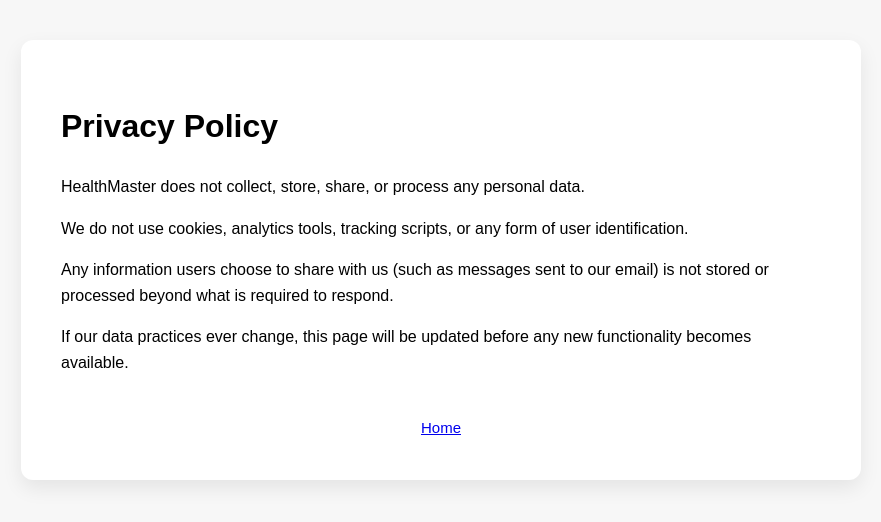
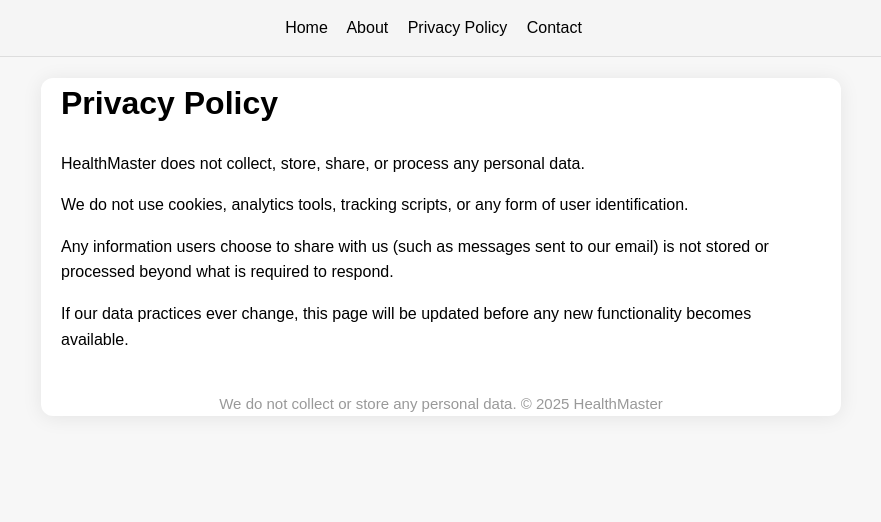
Before and after one commit to Olegmedor/healthmaster-site, a plain HTML site: page privacy.html in a window 1280 px wide. Shown: the whole page, without its empty margins (199-1080 px from the left). Drawn offline with Linux system fonts and the light colour scheme.

Commit message:
Refactor privacy.html layout and add navigation
Updated styles for better layout and added navigation.

```diff
--- a/privacy.html
+++ b/privacy.html
@@ -8,17 +8,17 @@
         body {
             font-family: Arial, sans-serif;
             margin: 0;
-            padding: 40px;
+            padding: 0px;
             background: #f7f7f7;
             line-height: 1.6;
         }
         .container {
             max-width: 760px;
-            margin: auto;
+            margin: 0 auto;
             background: white;
-            padding: 40px;
+            padding: 0px 20px;
             border-radius: 12px;
-            box-shadow: 0 8px 20px rgba(0,0,0,0.08);
+            box-shadow: 0 2px 20px rgba(0,0,0,0.08);
         }
         footer {
             margin-top: 40px;
@@ -26,9 +26,35 @@
             color: #999;
             text-align: center;
         }
+         /* Стили меню */
+        nav {
+            padding: 15px;
+            background: #f5f5f5;
+            border-bottom: 1px solid #ddd;
+            text-align: center;
+        }
+
+        nav a {
+            margin-right: 15px;
+            color: #000;
+            text-decoration: none;
+            font-weight: normal;
+        }
+
+        nav a:hover {
+            text-decoration: underline;
+        }
     </style>
 </head>
 <body>
+
+    <!-- Навигация -->
+    <nav>
+        <a href="/index.html">Home</a>
+        <a href="/about.html">About</a>
+        <a href="/privacy.html">Privacy Policy</a>
+        <a href="/contact.html">Contact</a>
+    </nav>
     <div class="container">
         <h1>Privacy Policy</h1>
 
@@ -53,7 +79,7 @@
         </p>
 
         <footer>
-            <a href="index.html">Home</a>
+            We do not collect or store any personal data. © 2025 HealthMaster
         </footer>
     </div>
 </body>
```
